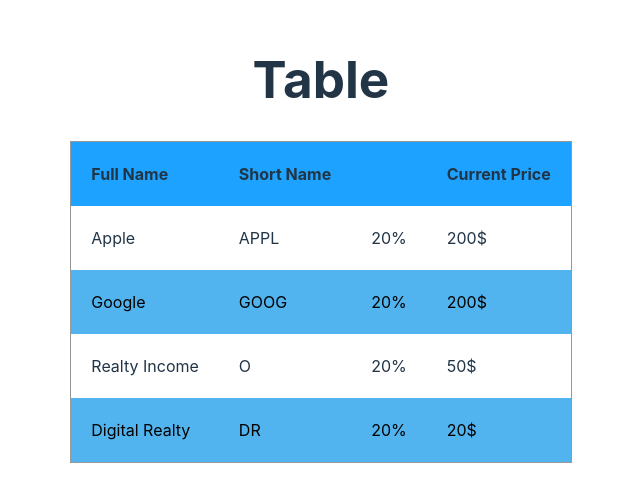
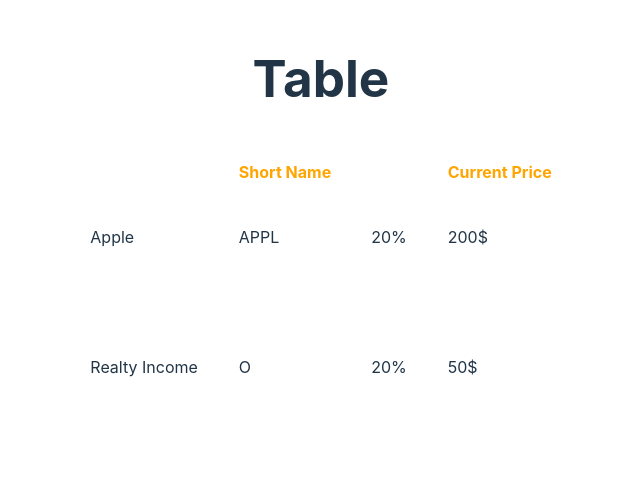
Before and after one commit to panovacoding/Table-TS, a React (Vite) app: page / in a window 1280 px wide. Shown: the part 160-662 px from the top of the page, without its empty margins (319-959 px from the left). Built offline with nearby package versions, Linux system fonts and the light colour scheme.

Commit message:
dev: changed style to copmany table

```diff
--- a/package.json
+++ b/package.json
@@ -11,6 +11,7 @@
   },
   "dependencies": {
     "@types/node": "^20.12.5",
+    "clsx": "^2.1.0",
     "react": "^18.2.0",
     "react-dom": "^18.2.0"
   },
--- a/src/shared/ui/Table/ui/Table/Table.tsx
+++ b/src/shared/ui/Table/ui/Table/Table.tsx
@@ -1,5 +1,6 @@
 import {TableHeader} from "../TableHeader/TableHeader.tsx";
 import {TableBody} from "../TableBody/TableBody.tsx";
+import clsx from "clsx";
 
 import cls from './Table.module.scss';
 import {TableConfig} from "../../types/type.ts";
@@ -9,15 +10,16 @@
 }
 
 interface TableProps<T> {
-  config: TableConfig<T>,
-  data: T[]
+  config: TableConfig<T>;
+  data: T[];
+  classNames?: string;
 }
 
 export const Table =  <T extends TableData>(props: TableProps<T>) => {
-  const {config, data} = props;
+  const {config, data, classNames} = props;
 
   return (
-    <table className={cls.Table}>
+    <table className={clsx(cls.Table, classNames)}>
       <TableHeader config={config}/>
       <TableBody data={data} config={config} />
     </table>
--- /dev/null
+++ b/src/widgets/CompanyTable/ui/CompanyTable/CompanyTable.module.scss
@@ -0,0 +1,43 @@
+.Table {
+  border: none;
+
+  th {
+    color: orange;
+    background-color: transparent;
+    border-bottom: 1px solid white;
+    border-left: 1px solid white;
+  }
+
+  th:first-child {
+    color: white;
+    border-left: none;
+  }
+
+  th:nth-child(2n+1){
+    border-left: none;
+  }
+
+  td {
+    border-bottom: 1px solid white;
+    border-left: 1px solid white;
+  }
+
+  td:first-child {
+    border-left: none;
+  }
+
+  td:nth-child(2n+1){
+    border-left: none;
+  }
+
+  tr:nth-child(even) {
+    color: white;
+    background-color: transparent;
+  }
+
+  tr:last-child {
+    td {
+      border-bottom: none;
+    }
+  }
+}
--- a/src/widgets/CompanyTable/ui/CompanyTable/CompanyTable.tsx
+++ b/src/widgets/CompanyTable/ui/CompanyTable/CompanyTable.tsx
@@ -1,10 +1,14 @@
 import {Table} from "@/shared/ui/Table";
 import {TableData} from '../../config/tableData.ts';
 import {TableConfigData} from "@/widgets/CompanyTable/config/TableConfig.ts";
-
+import cls from './CompanyTable.module.scss';
 
 export const CompanyTable = () => {
   return (
-    <Table config={TableConfigData} data={TableData}/>
+    <Table
+      config={TableConfigData}
+      data={TableData}
+      classNames={cls.Table}
+    />
   )
 }
```
Also changed, not shown: 1 other file (tests, documents, lock files or other folders).
